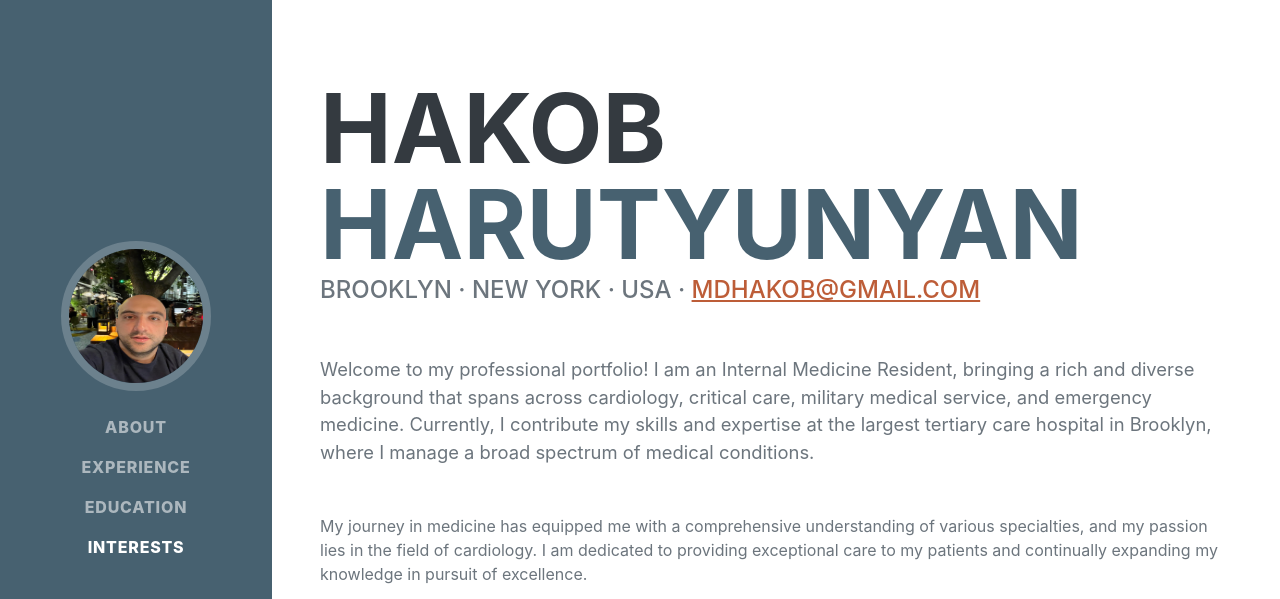
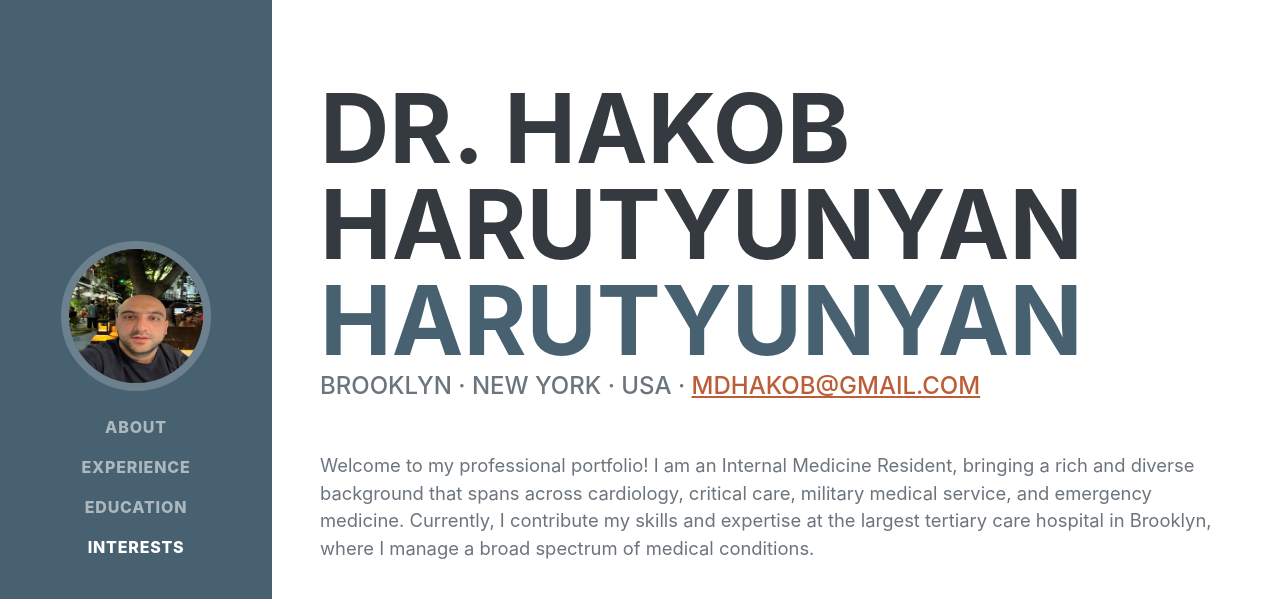
Before and after one commit to mdhakob/mdhakob..github.io, a plain HTML site: page index.html in a window 1280 px wide. Shown: the top 599 px of the page. Drawn offline with nearby package versions, Linux system fonts and the light colour scheme; some icons are missing; a web font is replaced by a local one.

Commit message:
Update index.html

```diff
--- a/index.html
+++ b/index.html
@@ -24,7 +24,7 @@
     <header>
         <nav class="navbar navbar-expand-lg navbar-dark bg-primary fixed-top" id="sideNav">
             <a class="navbar-brand js-scroll-trigger" href="#page-top">
-                <span class="d-block d-lg-none">Hakob Harutyunyan</span>
+                <span class="d-block d-lg-none">Dr. Hakob Harutyunyan</span>
         <span class="d-none d-lg-block">
             <img class="img-fluid img-profile rounded-circle mx-auto mb-2"
                  src="assets/img/profile.jpeg"
@@ -52,7 +52,7 @@
         <section class="resume-section" id="about">
             <div class="resume-section-content">
                 <h1 class="mb-0">
-                    Hakob
+                    Dr. Hakob Harutyunyan
                     <span class="text-primary">Harutyunyan</span>
                 </h1>
                 <div class="subheading mb-5">
```
